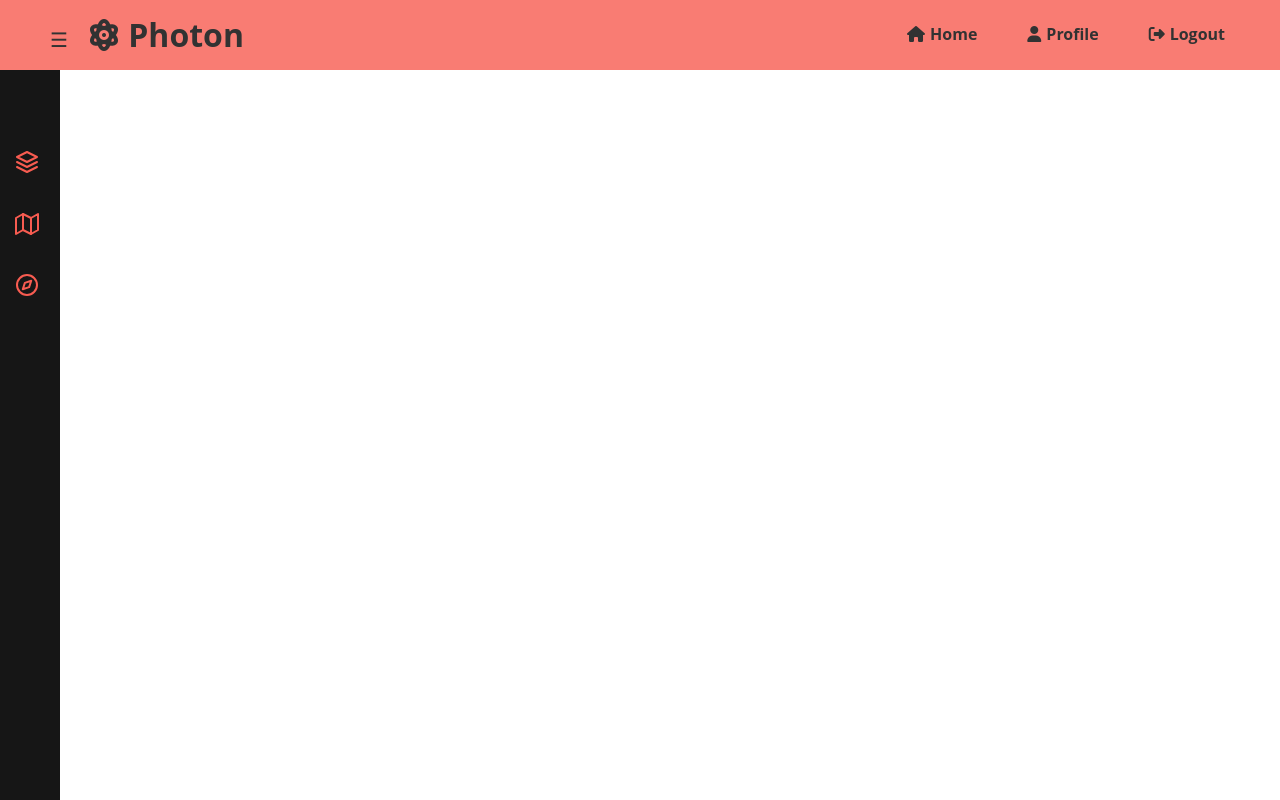
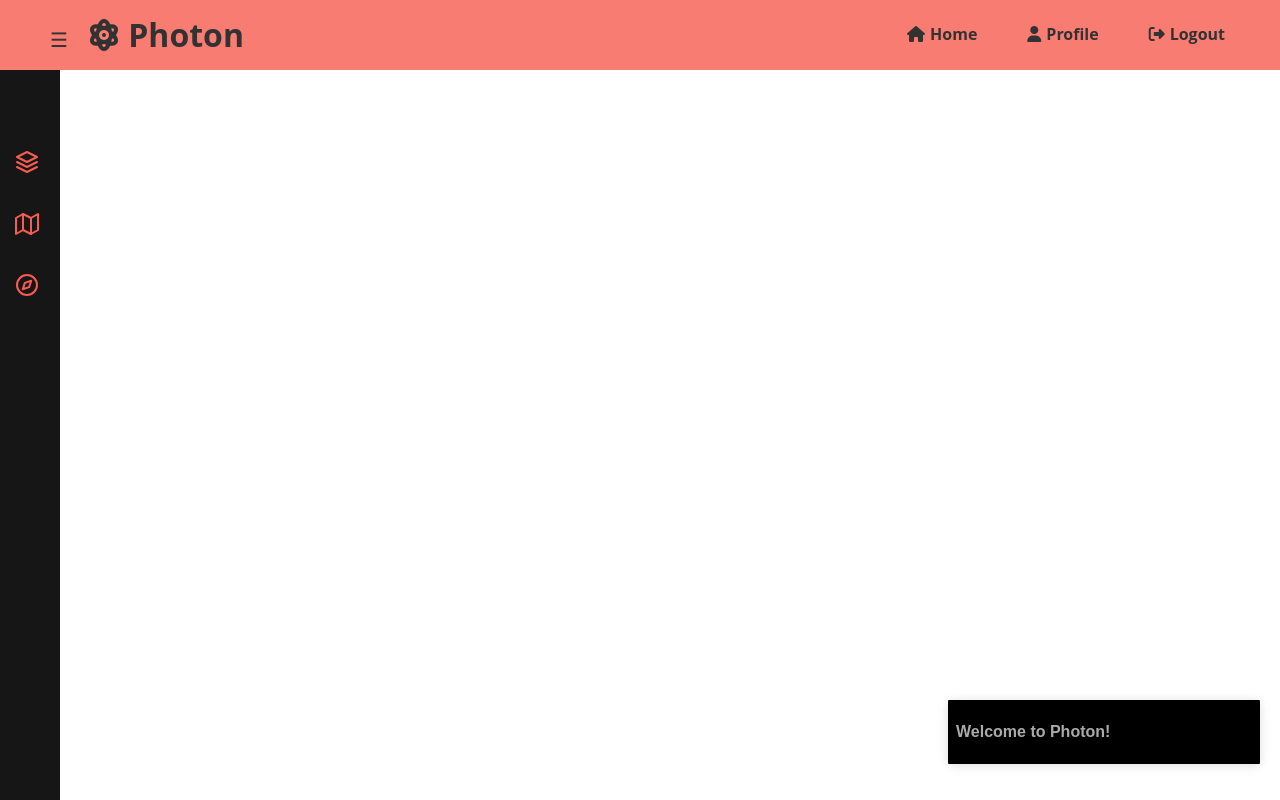
Before and after one commit to simhaonline/Hound, a React (Create React App) app in the folder js-client/: page /login in a window 1280 px wide. Built offline with nearby package versions, Linux system fonts and the light colour scheme.

Commit message:
adding new feature alerts to ui

```diff
--- a/js-client/package.json
+++ b/js-client/package.json
@@ -17,6 +17,7 @@
     "react-redux": "^7.2.1",
     "react-router-dom": "^5.2.0",
     "react-scripts": "3.4.3",
+    "react-toastify": "^6.2.0",
     "redux": "^4.0.5",
     "redux-devtools-extension": "^2.13.8",
     "redux-thunk": "^2.3.0"
--- a/js-client/src/App.js
+++ b/js-client/src/App.js
@@ -7,7 +7,9 @@ import BidPage from './pages/BidPage'
 import {Provider} from'react-redux'
 import store from './Store'
 import Profile from './pages/Profile'
+import 'react-toastify/dist/ReactToastify.css';
 // import Login from './pages/Login'
+import Alert from './components/utils/Alert'
 
 function App() {
   const [width,SetWidth] = useState(60);
@@ -17,9 +19,11 @@ function App() {
     const CloseBar = () => {
         SetWidth(60);
     }
+
     const [auth,setAuth] = useState(false)
   return (
     <Provider store={store}>
+      <Alert/>
         {/* {auth &&
         <Router>
            <Route exact path='/' component={Login}/>
@@ -29,8 +33,6 @@ function App() {
         <Header  OpenSideBar={OpenSideBar}/>
         <div className='container'>
           <Sidebar CloseBar={CloseBar} width={width}/>
-          {/* {alert.message &&
-            <div className={`alert-${alert.type}`}>{alert.message}</div>} */}
           <Switch>
               <div className='content'>
                 <Route exact path='/' component={MarketmapPage}/>
--- a/js-client/src/CSS/header.css
+++ b/js-client/src/CSS/header.css
@@ -8,8 +8,7 @@
     width: 100%;
     opacity: 0.8;
     height:70px;
-    z-index:100000000;
-
+    z-index:102;
   }
 
 .navbar ul {
--- a/js-client/src/CSS/sidebar.css
+++ b/js-client/src/CSS/sidebar.css
@@ -14,7 +14,6 @@ body {
     overflow: hidden;
     transition: 0.5s;
     padding-top: 60px;
-    z-index: 10000;
     display:block;
   }
   .content {
--- /dev/null
+++ b/js-client/src/components/utils/Alert.js
@@ -0,0 +1,25 @@
+import React from 'react'
+import { ToastContainer, toast } from 'react-toastify';
+
+function Alert() {
+    const notify = () => {
+        toast("Welcome to Photon!",{style:{background:"black",paddingRight:"20px"},progress:undefined,position:"bottom-right"})
+    };
+    setTimeout(() => {
+        notify()
+    },2000)
+    return (
+        <ToastContainer
+            autoClose={5000}
+            hideProgressBar
+            newestOnTop={false}
+            closeOnClick
+            rtl={false}
+            pauseOnFocusLoss
+            draggable
+            pauseOnHover
+      />
+    )
+}
+
+export default Alert
```
Also changed, not shown: js-client/src/pages/Profile.js (+2 -7 lines), 1 other file (tests, documents, lock files or other folders). Lines whose indentation alone changed are shown as unchanged.
